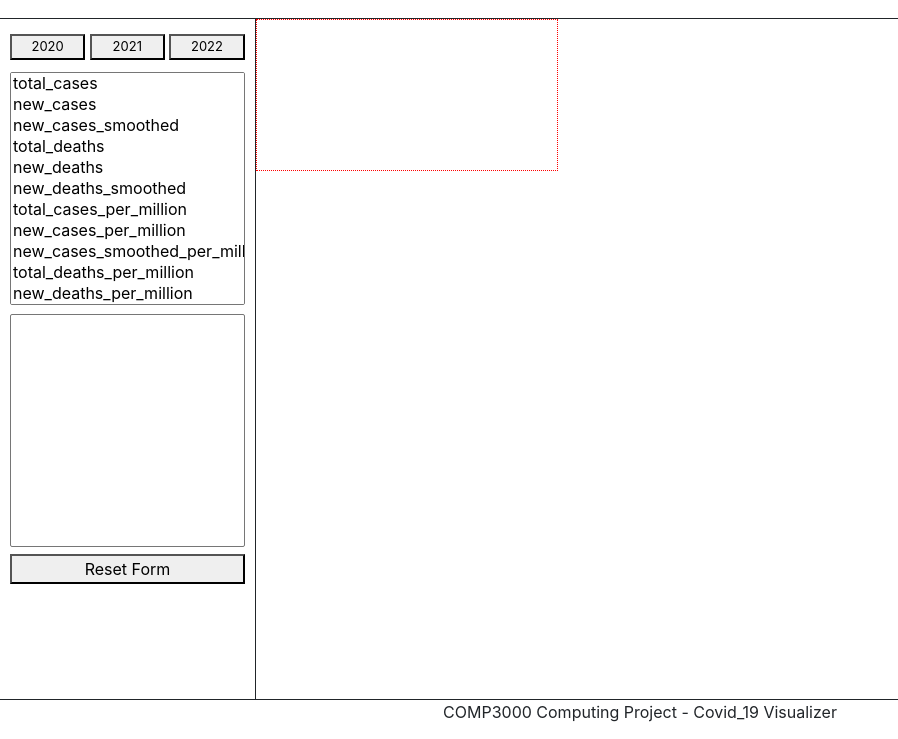
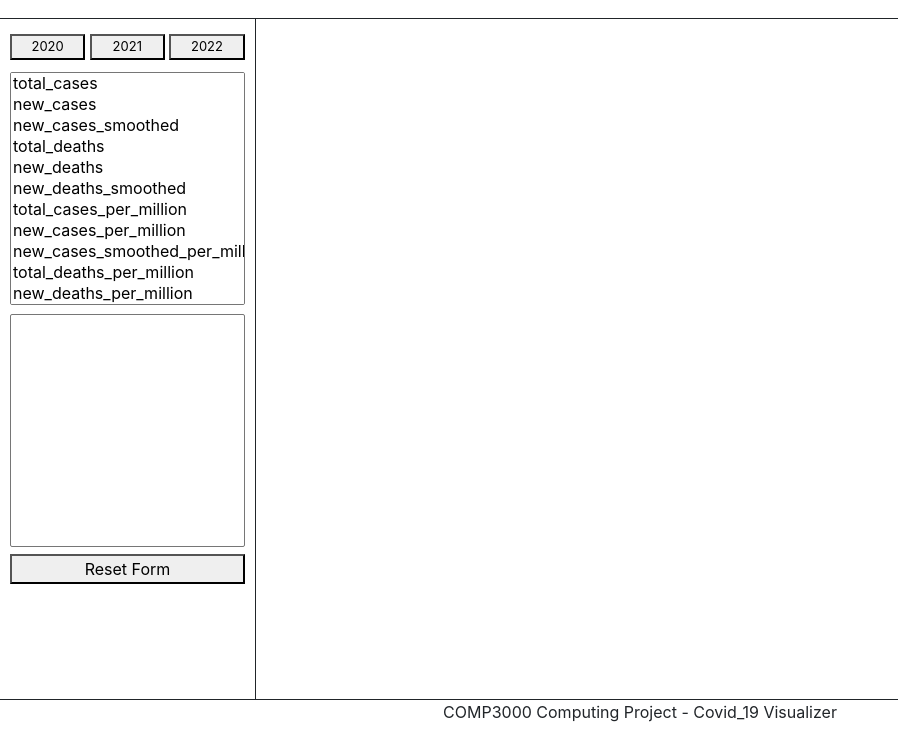
Before and after one commit to UnknownTelle/Covid_19-Visualizer, a website: page public/index.html in a window 1280 px wide. Shown: the part 61-800 px from the top of the page, without its empty margins (0-898 px from the left). Drawn offline with nearby package versions, Linux system fonts and the light colour scheme.

Commit message:
removing unnecessary content

```diff
--- a/public/style.css
+++ b/public/style.css
@@ -53,10 +53,6 @@
     width: 80%;
     height: 90%;
 }
-canvas {
-    border: 1px dotted red;
-  }
-
   .chart-container {
     position: relative;
     margin: auto;
```
Also changed, not shown: public/index.html (+0 -2 lines).
